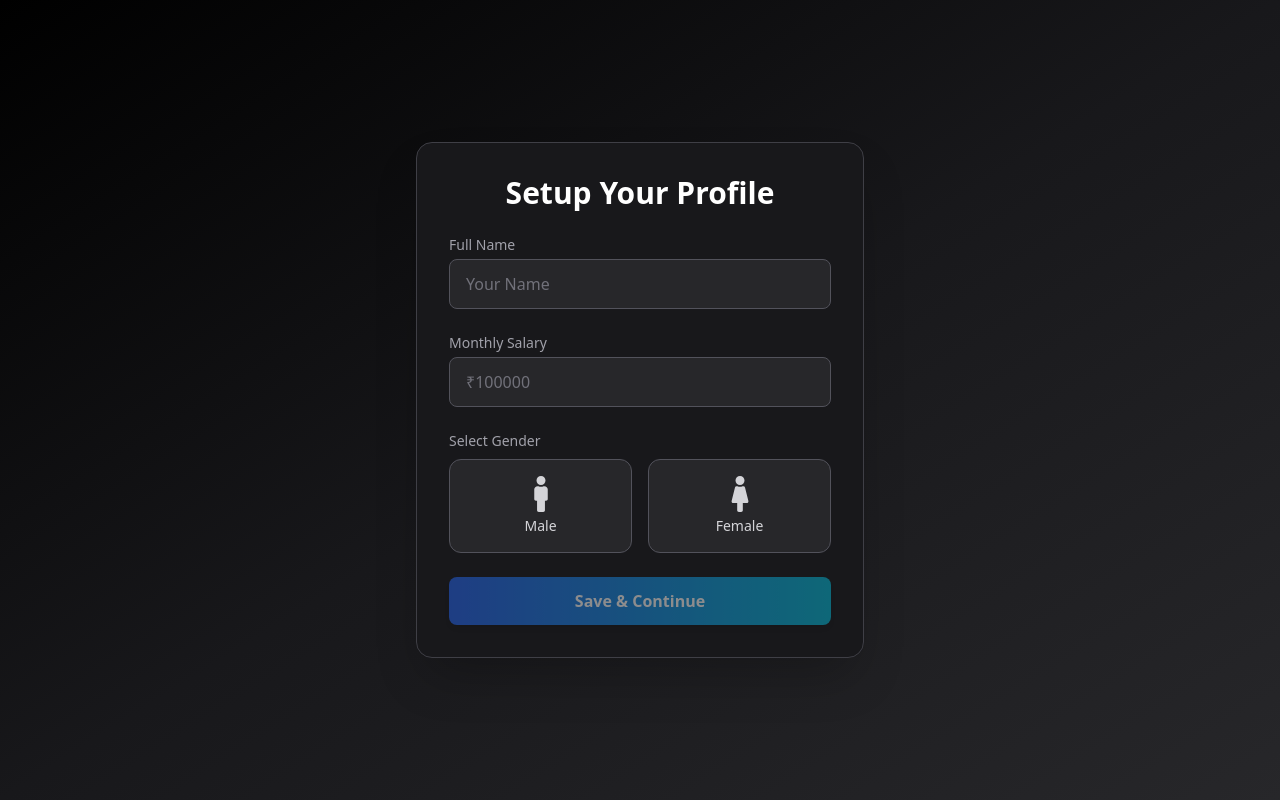
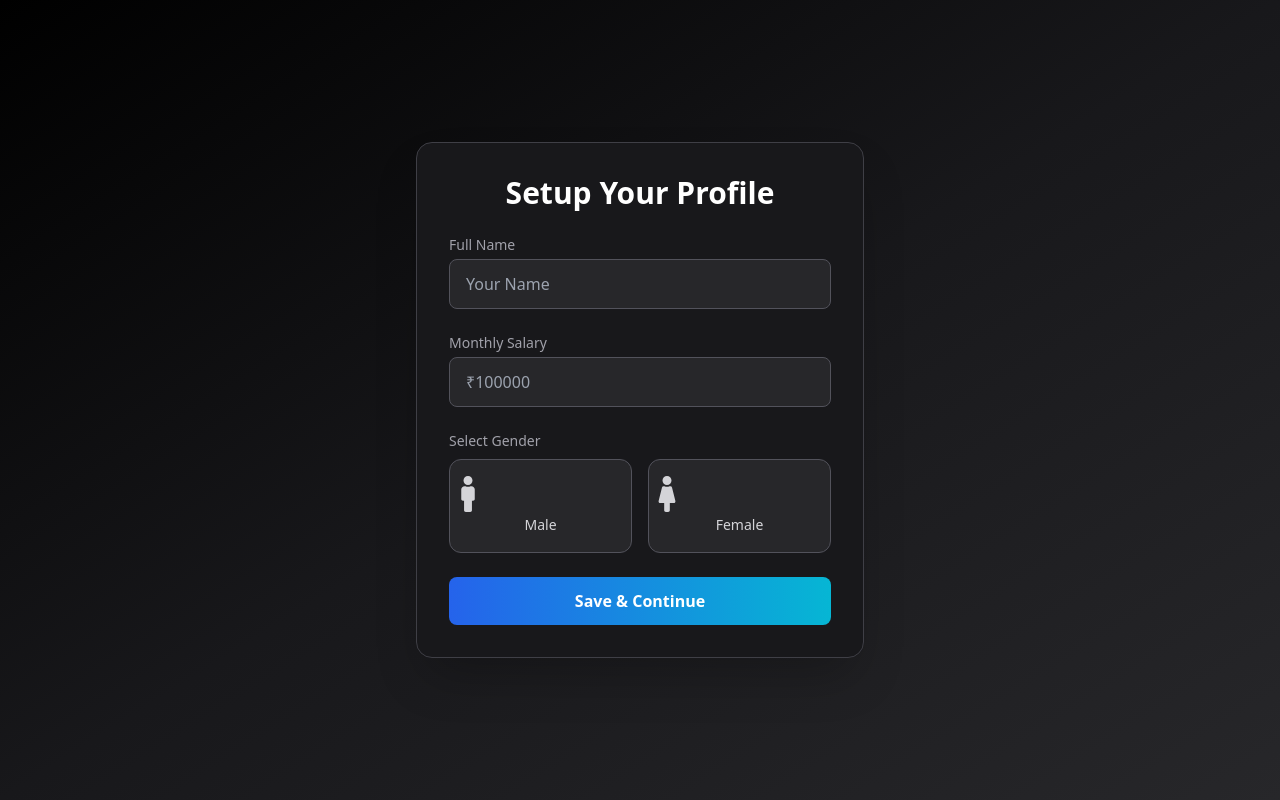
Before and after one commit to puneetshukla14/FintrackAI, a Next.js app: page /setup-profile in a window 1280 px wide. Built offline with nearby package versions, Linux system fonts and the light colour scheme.

Commit message:
Update page.tsx

```diff
--- a/app/setup-profile/page.tsx
+++ b/app/setup-profile/page.tsx
@@ -1,24 +1,13 @@
 'use client'
 
-import { useState, useEffect } from 'react'
+import { useState } from 'react'
 import { useRouter } from 'next/navigation'
 import { FaMale, FaFemale } from 'react-icons/fa'
 
 export default function SetupProfilePage() {
-  const [form, setForm] = useState({
-    fullName: '',
-    monthlySalary: '',
-    gender: '',
-  })
-
+  const [form, setForm] = useState({ fullName: '', monthlySalary: '', gender: '' })
   const [error, setError] = useState('')
-  const [loading, setLoading] = useState(true)
   const router = useRouter()
-
-  useEffect(() => {
-    // 🚫 Token not needed from localStorage; cookie is used automatically by fetch
-    setLoading(false)
-  }, [])
 
   const handleChange = (e: React.ChangeEvent<HTMLInputElement>) => {
     setForm({ ...form, [e.target.name]: e.target.value })
@@ -35,24 +24,17 @@ export default function SetupProfilePage() {
     try {
       const res = await fetch('/api/user/profile', {
         method: 'POST',
-        headers: {
-          'Content-Type': 'application/json',
-        },
+        headers: { 'Content-Type': 'application/json' },
         body: JSON.stringify({
           fullName: form.fullName,
           monthlySalary: Number(form.monthlySalary),
-          gender: form.gender,
-        }),
+          gender: form.gender
+        })
       })
 
       const data = await res.json()
+      if (!res.ok) return setError(data.error || 'Failed to update profile')
 
-      if (!res.ok) {
-        setError(data.error || 'Failed to update profile')
-        return
-      }
-
-      // ✅ Success — redirect to dashboard
       router.replace('/dashboard')
     } catch (err) {
       console.error('Profile setup error:', err)
@@ -60,17 +42,13 @@ export default function SetupProfilePage() {
     }
   }
 
-  if (loading) return null
-
   return (
     <main className="min-h-screen flex items-center justify-center bg-gradient-to-br from-black via-zinc-900 to-zinc-800 px-4">
       <div className="w-full max-w-md bg-zinc-900 border border-zinc-700 rounded-2xl shadow-2xl p-8 backdrop-blur-md">
         <h1 className="text-3xl font-extrabold text-white text-center mb-6">Setup Your Profile</h1>
-
         {error && <p className="text-red-400 text-sm text-center mb-4">{error}</p>}
 
         <form onSubmit={handleSubmit} className="space-y-6">
-          {/* Full Name */}
           <div>
             <label className="text-sm text-zinc-400 block mb-1">Full Name</label>
             <input
@@ -78,12 +56,11 @@ export default function SetupProfilePage() {
               value={form.fullName}
               onChange={handleChange}
               placeholder="Your Name"
-              className="w-full px-4 py-3 bg-zinc-800 text-white border border-zinc-600 rounded-lg placeholder:text-zinc-500 focus:outline-none focus:ring-2 focus:ring-blue-600"
+              className="w-full px-4 py-3 bg-zinc-800 text-white border border-zinc-600 rounded-lg"
               required
             />
           </div>
 
-          {/* Monthly Salary */}
           <div>
             <label className="text-sm text-zinc-400 block mb-1">Monthly Salary</label>
             <input
@@ -92,49 +69,38 @@ export default function SetupProfilePage() {
               value={form.monthlySalary}
               onChange={handleChange}
               placeholder="₹100000"
-              className="w-full px-4 py-3 bg-zinc-800 text-white border border-zinc-600 rounded-lg placeholder:text-zinc-500 focus:outline-none focus:ring-2 focus:ring-blue-600"
+              className="w-full px-4 py-3 bg-zinc-800 text-white border border-zinc-600 rounded-lg"
               required
             />
           </div>
 
-          {/* Gender Selection */}
           <div>
             <label className="text-sm text-zinc-400 block mb-2">Select Gender</label>
             <div className="flex justify-between gap-4">
-              <button
-                type="button"
-                onClick={() => handleGenderSelect('Male')}
-                className={`flex-1 flex flex-col items-center justify-center px-4 py-4 rounded-xl border
-                  ${
-                    form.gender === 'Male'
-                      ? 'bg-blue-600 text-white border-blue-500 shadow-lg'
+              {['Male', 'Female'].map((g) => (
+                <button
+                  key={g}
+                  type="button"
+                  onClick={() => handleGenderSelect(g)}
+                  className={`flex-1 py-4 rounded-xl border ${
+                    form.gender === g
+                      ? g === 'Male'
+                        ? 'bg-blue-600 border-blue-500 text-white'
+                        : 'bg-pink-500 border-pink-400 text-white'
                       : 'bg-zinc-800 text-zinc-300 border-zinc-600'
-                  } transition-all duration-200`}
-              >
-                <FaMale size={36} />
-                <span className="mt-1 text-sm font-medium">Male</span>
-              </button>
-
-              <button
-                type="button"
-                onClick={() => handleGenderSelect('Female')}
-                className={`flex-1 flex flex-col items-center justify-center px-4 py-4 rounded-xl border
-                  ${
-                    form.gender === 'Female'
-                      ? 'bg-pink-500 text-white border-pink-400 shadow-lg'
-                      : 'bg-zinc-800 text-zinc-300 border-zinc-600'
-                  } transition-all duration-200`}
-              >
-                <FaFemale size={36} />
-                <span className="mt-1 text-sm font-medium">Female</span>
-              </button>
+                  }`}
+                >
+                  {g === 'Male' ? <FaMale size={36} /> : <FaFemale size={36} />}
+                  <span className="mt-1 text-sm font-medium">{g}</span>
+                </button>
+              ))}
             </div>
           </div>
 
           <button
             type="submit"
             disabled={!form.fullName || !form.monthlySalary || !form.gender}
-            className="w-full py-3 rounded-lg bg-gradient-to-r from-blue-600 to-cyan-500 hover:from-blue-700 hover:to-cyan-600 text-white font-semibold shadow-md transition duration-200 disabled:opacity-50"
+            className="w-full py-3 rounded-lg bg-gradient-to-r from-blue-600 to-cyan-500 text-white font-semibold"
           >
             Save & Continue
           </button>
```
